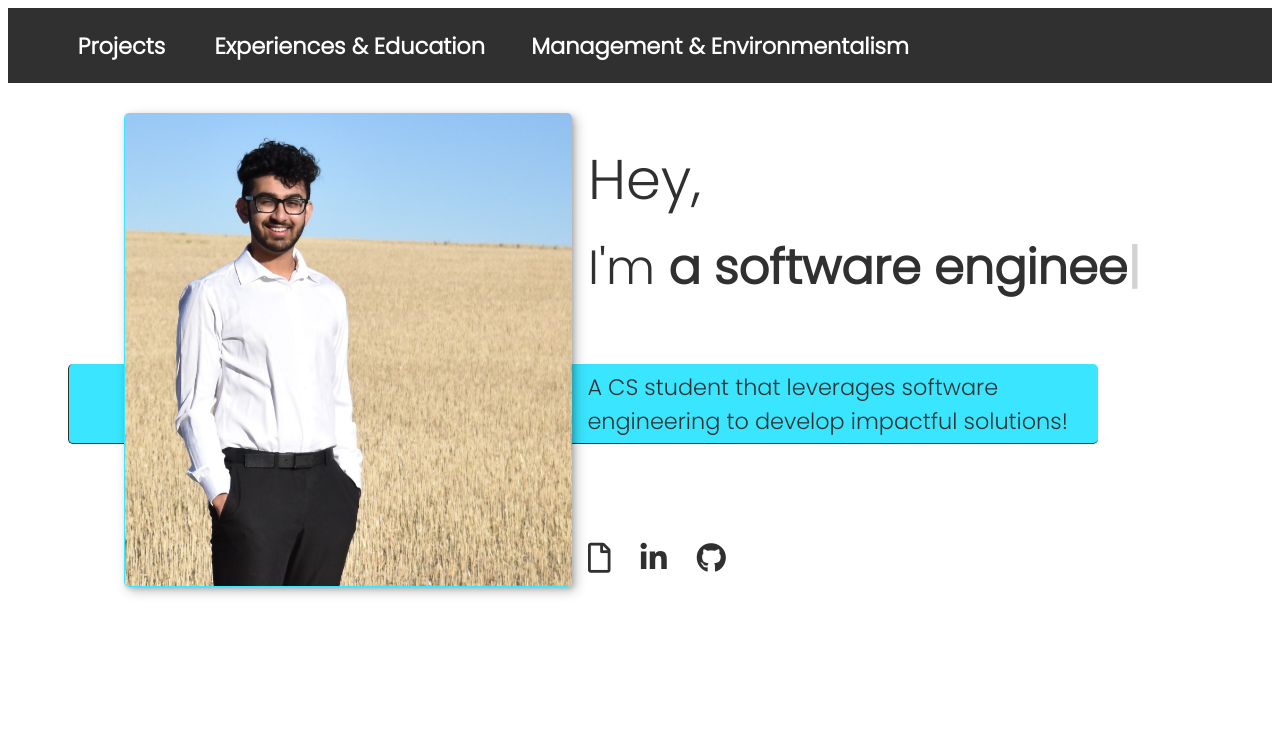
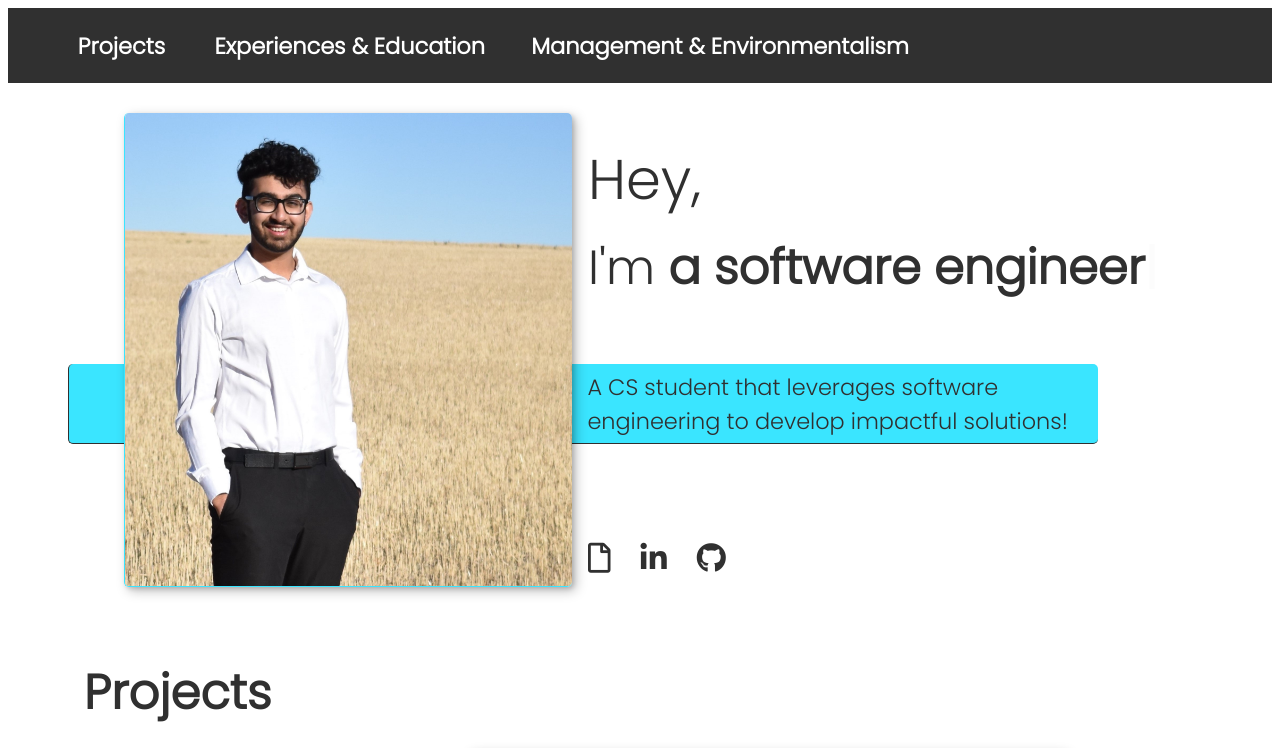
Before and after one commit to marmikpatel19/marmikpatel19.github.io, a React (Create React App) app: page / in a window 1280 px wide. Shown: the top 748 px of the page. Built offline with nearby package versions, Linux system fonts and the light colour scheme.

Commit message:
add projects to home page

```diff
--- a/src/components/pages/home.jsx
+++ b/src/components/pages/home.jsx
@@ -2,12 +2,14 @@ import React from "react";
 import "../../App.css";
 import Navbar from "../navbar";
 import Aboutme from "../aboutme";
+import Projects from "../projects";
 
 function home() {
   return (
     <>
       <Navbar />
       <Aboutme />
+      <Projects />
     </>
   );
 }
```
